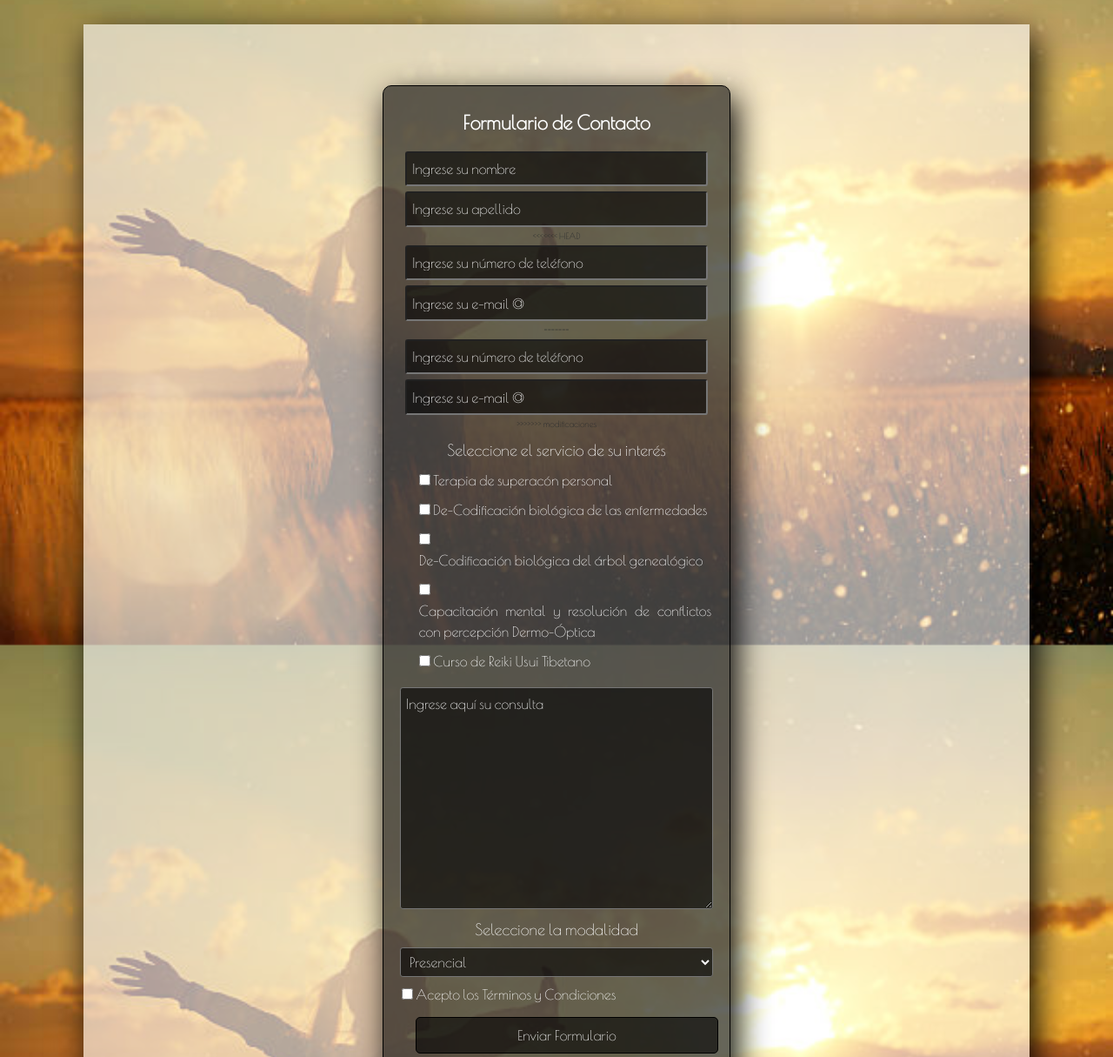
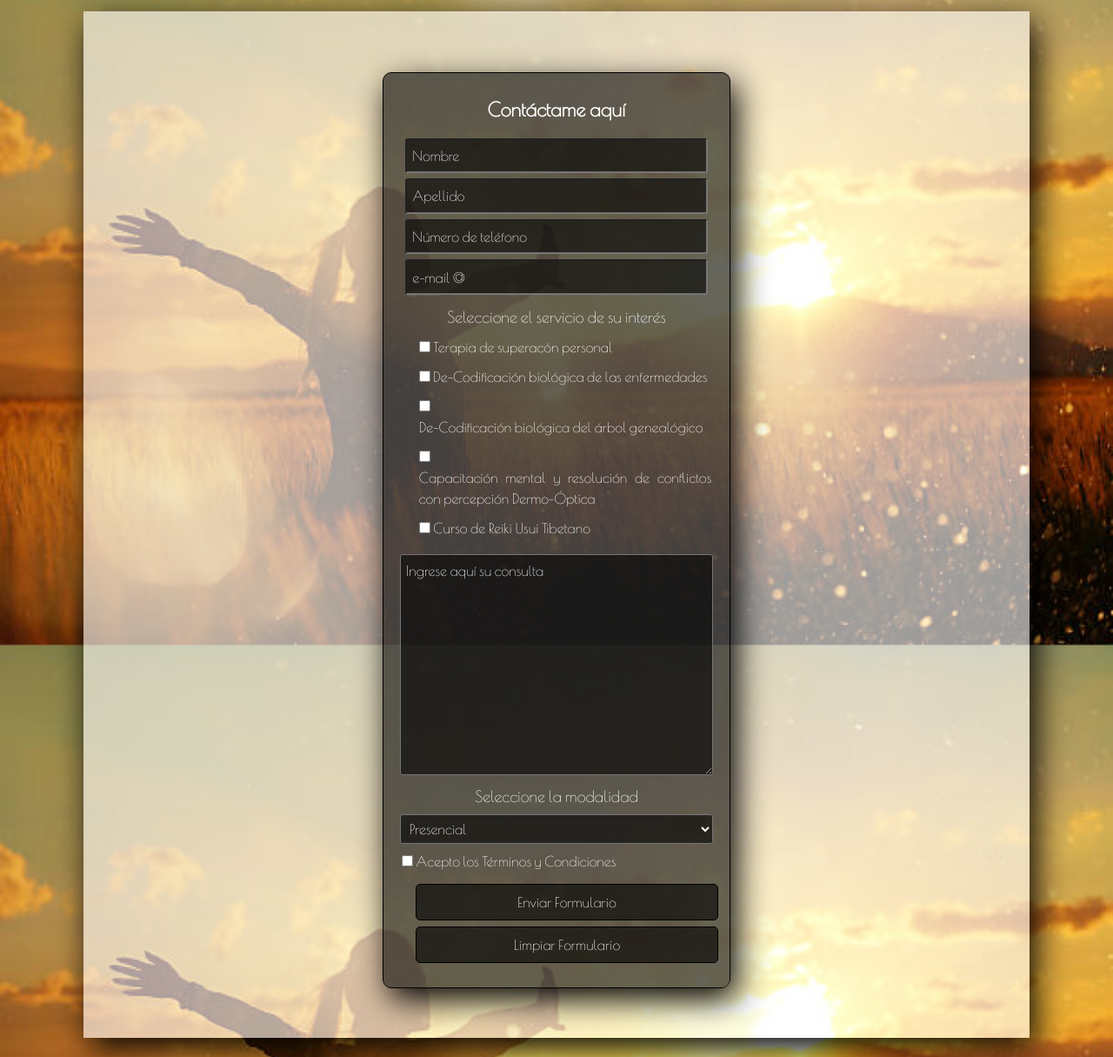
Before and after one commit to rcharamelo/coderHouseProjects, a plain HTML site: page pages/contacto.html in a window 1280 px wide. Shown: the part 112-1327 px from the top of the page at 87% size. Drawn offline with nearby package versions, Linux system fonts and the light colour scheme.

Commit message:
corrección de página de contacto que se bugueó al mergear

```diff
--- a/pages/contacto.html
+++ b/pages/contacto.html
@@ -33,71 +33,6 @@
                 </div>
             </nav>
         </header>
-<<<<<<< HEAD
-            <main class="mainForm" id="Navegador">
-                <section class="father">
-                    <!-- CONTACT FORM START -->
-                    <form class="contactForm" method="post" action="https://formspree.io/f/mknydbja">
-                        <h3 class="formTitle">Formulario de Contacto</h3>
-                        <div class="divStyle">
-                            <input class="boxStyle" type="text" name="nombre" placeholder="Ingrese su nombre" maxlength="20" required>
-                            <input class="boxStyle" type="text" name="apellido" placeholder="Ingrese su apellido" maxlength="20" required>
-<<<<<<< HEAD
-                            <input class="boxStyle" type="text" name="telefono" placeholder="Ingrese su número de teléfono" maxlength="20" required>
-                            <input class="boxStyle" type="email" name="mail" placeholder="Ingrese su e-mail @" maxlength="30" required>
-=======
-                            <input class="boxStyle" type="number" name="telefono" placeholder="Ingrese su número de teléfono" maxlength="20" required>
-                            <input class="boxStyle" type="email" name="mail" placeholder="Ingrese su e-mail @" maxlength="20" required>
->>>>>>> modificaciones
-                        </div>
-                        <!-- SERVICE SELECTION CHECKBOX -->
-                        <h4 class="formH4" >Seleccione el servicio de su interés</h4>
-                        <div>
-                            <ul>
-                                <li class="formLi" >
-                                    <input id="superacion" type="checkbox" name="superac-person" value="seleccionado">
-                                    <label for="superacion">Terapia de superacón personal</label>
-                                </li>
-                                <li class="formLi" >
-                                    <input id="deco-enfermedades" type="checkbox" name="deco-enfermedades" value="seleccionado">
-                                    <label for="deco-enfermedades">De-Codificación biológica de las enfermedades</label>
-                                </li>
-                                <li class="formLi" >
-                                    <input id="deco-arbol" type="checkbox" name="deco-arbol" value="seleccionado">
-                                    <label for="deco-arbol">De-Codificación biológica del árbol genealógico</label>
-                                </li>
-                                <li class="formLi" >
-                                    <input id="capacitacion" type="checkbox" name="capacitacion" value="seleccionado">
-                                    <label for="capacitacion">Capacitación mental y resolución de conflictos con percepción Dermo-Óptica</label>
-                                </li>
-                                <li class="formLi" >
-                                    <input id="reiki" type="checkbox" name="reiki" value="seleccionado">
-                                    <label for="reiki">Curso de Reiki Usui Tibetano</label>
-                                </li>
-                            </ul>
-                        </div>
-                        <!-- CONSULTING TEXT AREA -->
-                        <textarea class="boxStyle" name="consulta" cols="30" rows="10" placeholder="Ingrese aquí su consulta" maxlength="500" required></textarea>
-                        <!-- MODALITY SELECTION LIST -->
-                        <h4 class="formH4" >Seleccione la modalidad</h4>
-                        <select class="boxStyle" name="modalidad">
-                            <option value="Presencial">Presencial</option>
-                            <option value="VideoLlamada">Video llamada</option>
-                        </select>
-                        <!-- TERMS & CONDITIONS CHECKBOX AND LINK -->
-                        <div class="formLi">
-                            <input id="terms" type="checkbox" required>
-                            <label for="terms">Acepto los <a href="#" class="termCondCheck">Términos y Condiciones</a></label>
-                        </div>
-                        <!-- BUTTONS -->
-                        <div class="divStyle">
-                            <input type="submit" value="Enviar Formulario" class="button" >
-                            <input type="reset" value="Limpiar Formulario" class="button" >
-                        </div>
-                    </form>
-                </section>
-            </main>
-=======
         <main class="mainForm">
             <section class="father">
                 <!-- CONTACT FORM START -->
@@ -156,7 +91,6 @@
                 </form>
             </section>
         </main>
->>>>>>> modificaciones
         <!-- FOOTER START -->
         <footer>
             <div class="socialCont">
```
